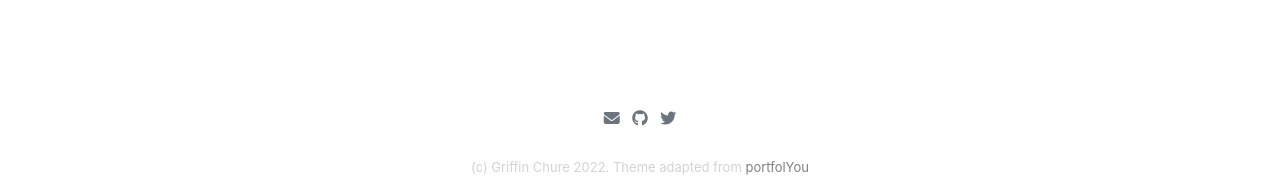
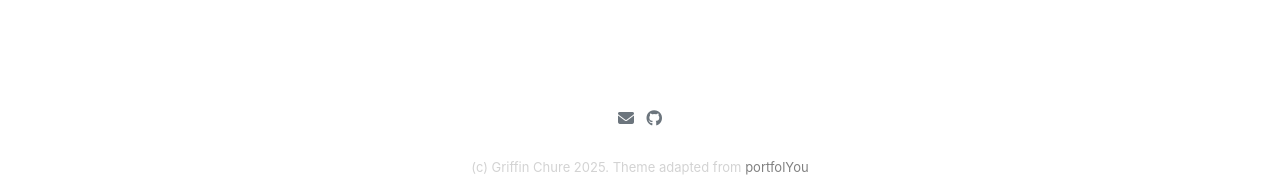
Before and after one commit to gchure/gchure.github.io, a Jekyll site: the page built from pages/index.md, in a window 1280 px wide. Shown: the part 732-923 px from the top of the page. Built offline with Jekyll 4.4.1, drawn with Linux system fonts in a browser that asks for light colours; some web fonts are replaced.

```diff
--- a/_config.yml
+++ b/_config.yml
@@ -23,9 +23,8 @@ nav_exclude:                                            # The following paths ar
 author:
   name              :
   image             : seg.png
-  email             : gchure@stanford.edu
+  email             : griffinchure@gmail.com
   github            : gchure
-  twitter           : gdchure
 
 
 ### Posts ###
--- a/_includes/footer.html
+++ b/_includes/footer.html
@@ -3,8 +3,9 @@
   <small class="text-muted mb-2">
   </small>
 
-  {% include social.html %} <br/>
-  <span style="font-size: small; color: lightgray;">(c) Griffin Chure 2022. Theme adapted from <a style="color: gray;" href="https://youssefraafatnasry.github.io/portfolYOU/">portfolYou</a></span>
+  {% include social.html %} <br />
+  <span style="font-size: small; color: lightgray;">(c) Griffin Chure 2025. Theme adapted from <a style="color: gray;"
+      href="https://youssefraafatnasry.github.io/portfolYOU/">portfolYou</a></span>
 
   <!-- {%- assign theme_name = "portfolYOU" -%} -->
   <!-- {%- assign theme_repo = "https://github.com/YoussefRaafatNasry/portfolYOU" -%} -->
--- a/_includes/social.html
+++ b/_includes/social.html
@@ -7,10 +7,8 @@
   {%- assign service_name = account[0] -%}
   {%- assign service_data = site.data.social-media[service_name] -%}
   {%- if service_data -%}
-    <a class="social mx-1"  href="{{ service_data.url }}{{ account[1] }}"
-       style="color: #{{ unfocused_color }}"
-       onMouseOver="this.style.color='#{{ service_data.color }}'"
-       onMouseOut="this.style.color='#{{ unfocused_color }}'">
+  <a class="social mx-1" href="{{ service_data.url }}{{ account[1] }}" style="color: #{{ unfocused_color }}"
+    onMouseOver="this.style.color='#{{ service_data.color }}'" onMouseOut="this.style.color='#{{ unfocused_color }}'">
     <i class="{{ service_data.icon }} fa-1x"></i>
   </a>
   {%- endif -%}
```
Lines whose indentation alone changed are shown as unchanged.
